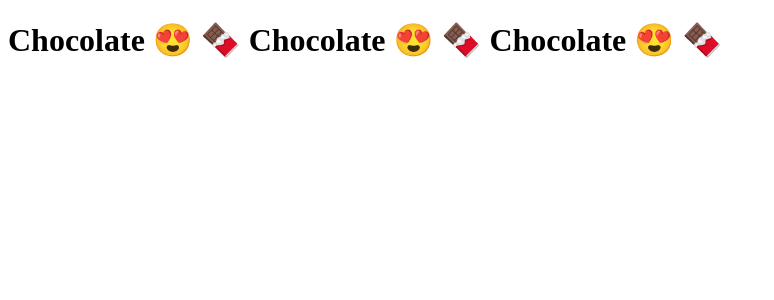
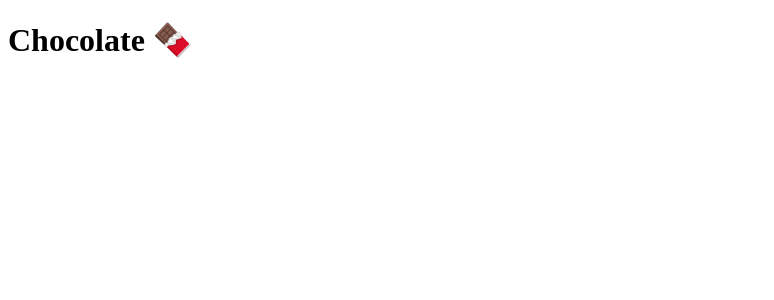
Before and after one commit to gustavo-hdv/clone-tabnews, a Next.js app: page / in a window 1280 px wide. Shown: the top 300 px of the page, without its empty margins (0-774 px from the left). Built offline with nearby package versions, Linux system fonts and the light colour scheme.

Commit message:
Altera a mensagem em index.js

```diff
--- a/pages/index.js
+++ b/pages/index.js
@@ -1,5 +1,5 @@
 function Home() {
-    return <h1>Chocolate 😍 🍫 Chocolate 😍 🍫 Chocolate 😍 🍫</h1>
+    return <h1>Chocolate 🍫</h1>
 }
 
 export default Home;
```
Also changed, not shown: 1 other file (tests, documents, lock files or other folders).
